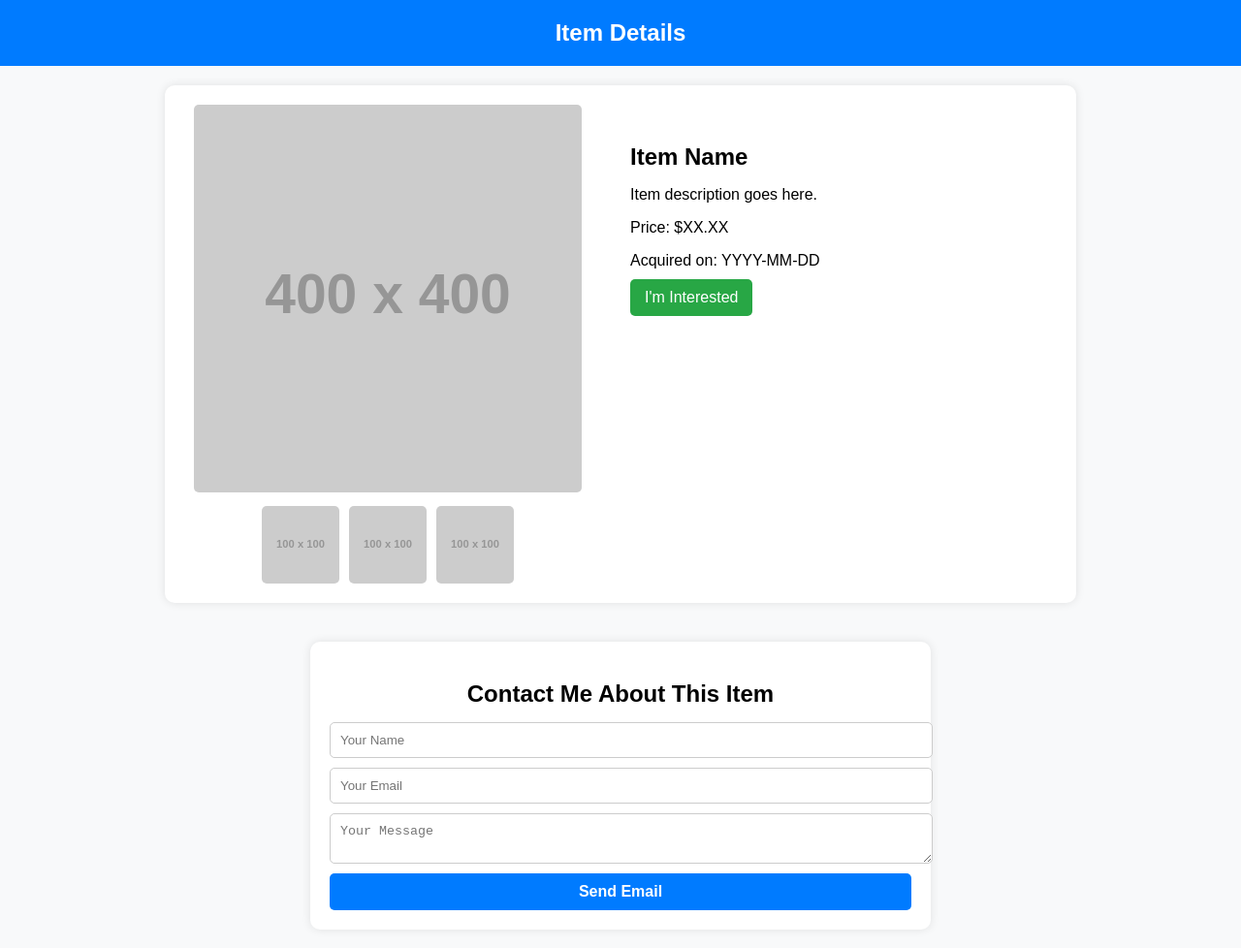
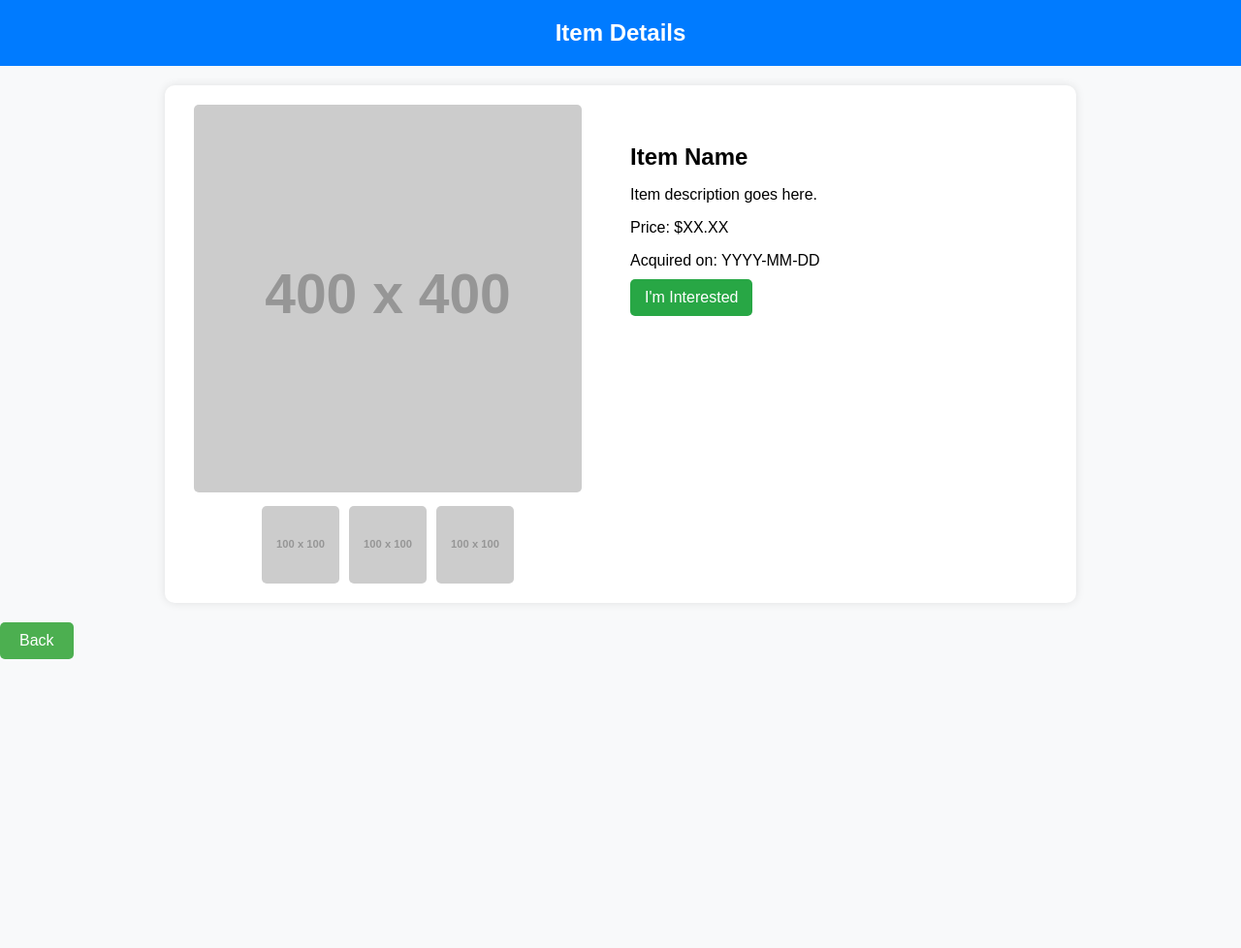
Before and after one commit to emiliobresolin/emiliobresolin.github.io, a website: page store/itemDetail/index.html in a window 1280 px wide. Shown: the whole page at 97% size. After the commit the page ends 800 px from the top, so only its background shows below. Drawn offline with Linux system fonts and the light colour scheme; placeholder pictures from the web are drawn by us.

Commit message:
added back btn css changes

```diff
--- a/assets/css/itemDetail.css
+++ b/assets/css/itemDetail.css
@@ -190,3 +190,23 @@ input[type="submit"]:hover {
     margin-bottom: 10px;
     font-size: 16px;
 }
+
+/* Specific class for the Back button */
+.back-btn {
+    background-color: #4CAF50; /* Green background */
+    border: none; /* Remove default border */
+    color: white; /* White text color */
+    padding: 10px 20px; /* Padding around the text */
+    text-align: center; /* Center the text */
+    text-decoration: none; /* Remove underline */
+    display: inline-block; /* Align button inline */
+    font-size: 16px; /* Text size */
+    cursor: pointer; /* Pointer cursor on hover */
+    border-radius: 5px; /* Rounded corners */
+    transition: background-color 0.3s ease; /* Smooth transition on hover */
+}
+
+/* Style for the button on hover */
+.back-btn:hover {
+    background-color: #45a049; /* Darker green on hover */
+}
--- a/assets/css/storeStyle.css
+++ b/assets/css/storeStyle.css
@@ -135,3 +135,23 @@ input[type="submit"] {
 input[type="submit"]:hover {
     background-color: #0056b3;
 }
+
+/* Specific class for the Back button */
+.back-btn {
+    background-color: #4CAF50; /* Green background */
+    border: none; /* Remove default border */
+    color: white; /* White text color */
+    padding: 10px 20px; /* Padding around the text */
+    text-align: center; /* Center the text */
+    text-decoration: none; /* Remove underline */
+    display: inline-block; /* Align button inline */
+    font-size: 16px; /* Text size */
+    cursor: pointer; /* Pointer cursor on hover */
+    border-radius: 5px; /* Rounded corners */
+    transition: background-color 0.3s ease; /* Smooth transition on hover */
+}
+
+/* Style for the button on hover */
+.back-btn:hover {
+    background-color: #45a049; /* Darker green on hover */
+}
--- a/itemDetail/index.html
+++ b/store/itemDetail/index.html
@@ -4,7 +4,7 @@
     <meta charset="UTF-8">
     <meta name="viewport" content="width=device-width, initial-scale=1.0">
     <title>Item Details</title>
-    <link rel="stylesheet" href="../assets/css/itemDetail.css">
+    <link rel="stylesheet" href="../../assets/css/itemDetail.css">
 </head>
 <body>
     <header>Item Details</header>
@@ -25,16 +25,8 @@
             <button class="interested-btn">I'm Interested</button>
         </div>
     </div>
-
-    <section class="contact-form">
-        <h2>Contact Me About This Item</h2>
-        <form action="mailto:your@email.com" method="post" enctype="text/plain">
-            <input type="text" name="name" placeholder="Your Name" required>
-            <input type="email" name="email" placeholder="Your Email" required>
-            <textarea name="message" placeholder="Your Message" required></textarea>
-            <input type="hidden" name="item" id="item-hidden">
-            <input type="submit" value="Send Email">
-        </form>
-    </section>
+    <a href="../index.html">
+        <button class="back-btn">Back</button>
+    </a>
 </body>
 </html>
```
Also changed, not shown: store/index.html (+4 -2 lines).
